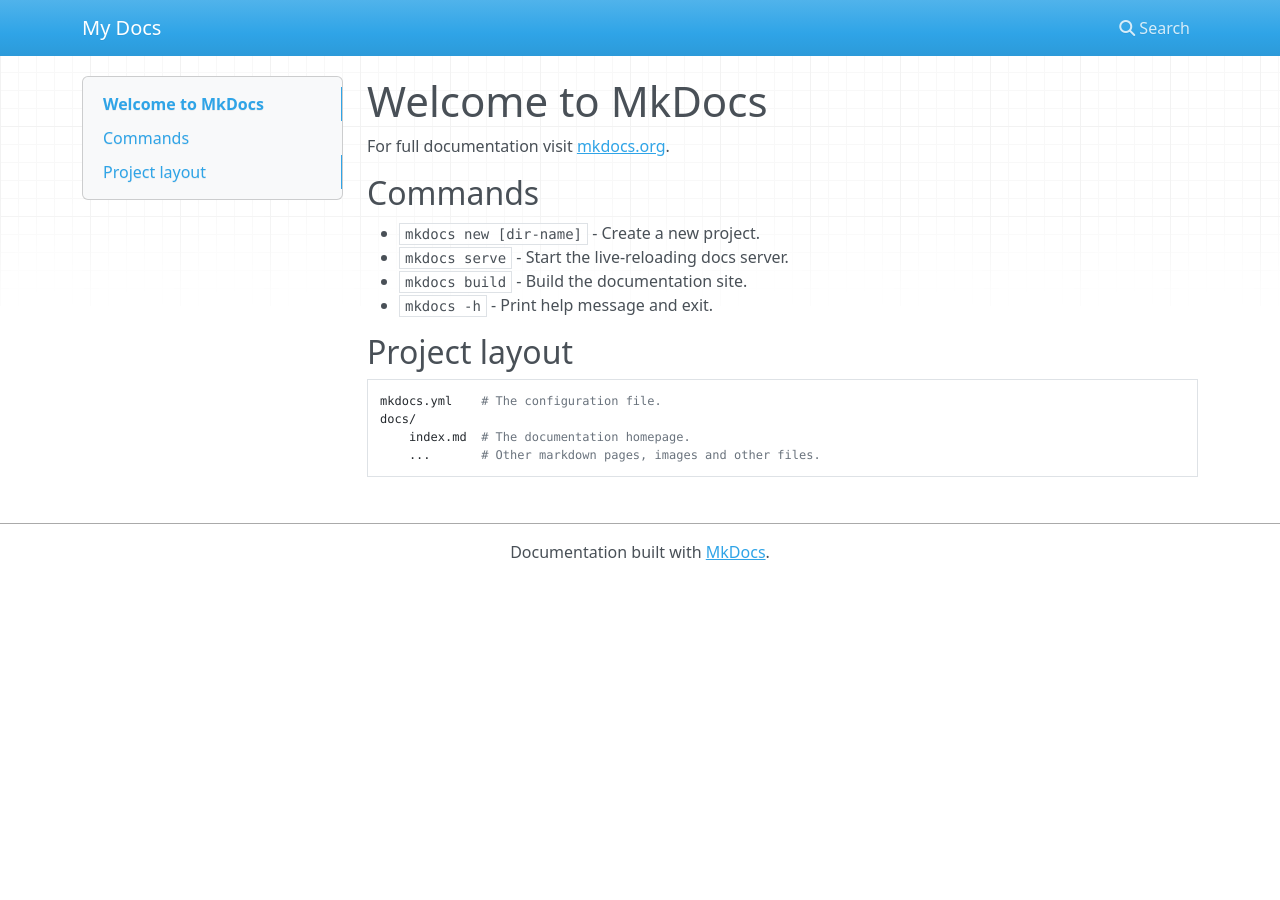
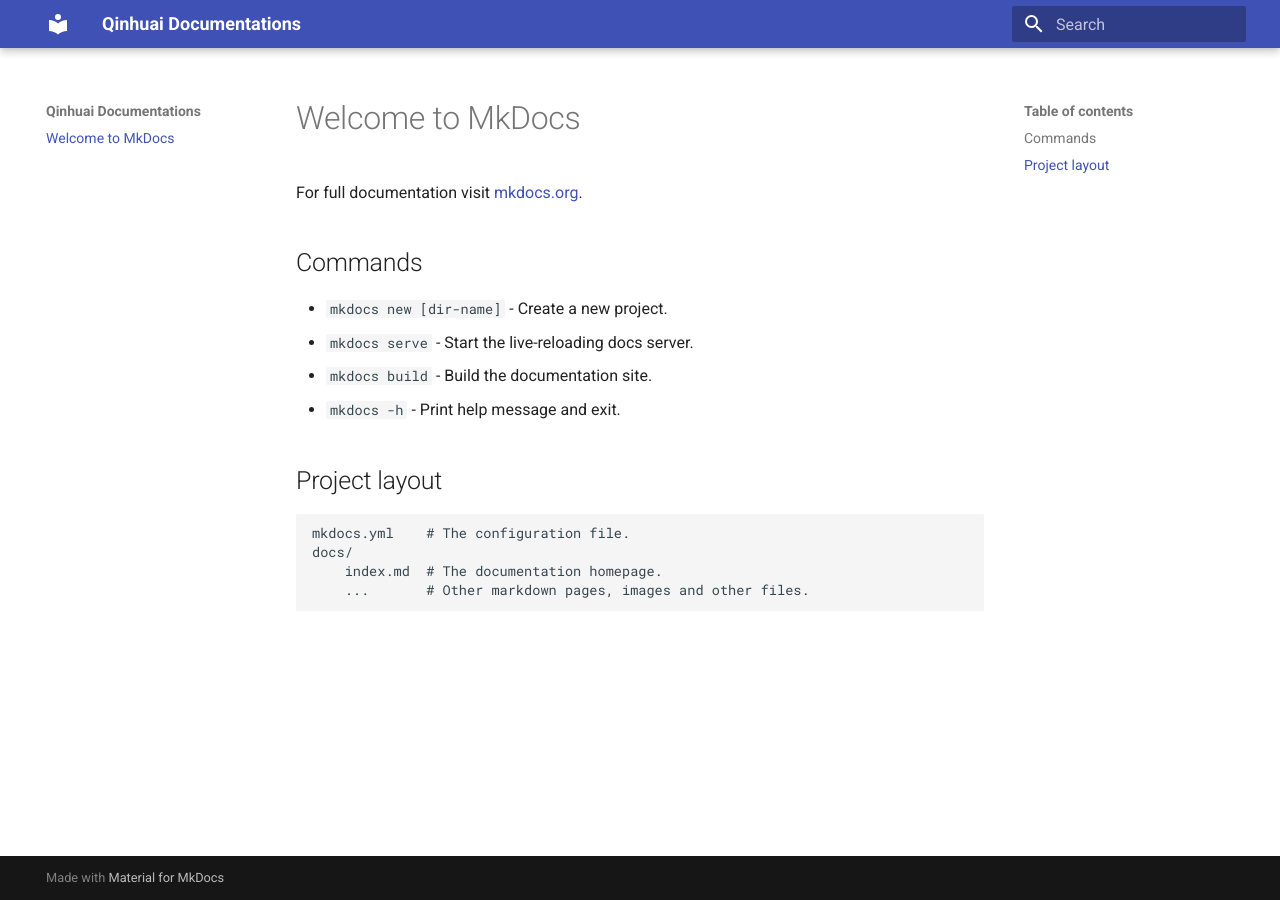
Before and after one commit to Parkour-Labs/dust-docs, an MkDocs documentation site: the page built from docs/index.md, in a window 1280 px wide. Built offline with MkDocs 1.6.1 and Material for MkDocs 9.7.7, drawn with Linux system fonts in a browser that asks for light colours; nearby versions of some CDN libraries.

Commit message:
feat: minimal metadata setup

```diff
--- a/mkdocs.yml
+++ b/mkdocs.yml
@@ -1 +1,4 @@
-site_name: My Docs
+# yaml-language-server: $schema=https://squidfunk.github.io/mkdocs-material/schema.json
+site_name: Qinhuai Documentations
+theme:
+  name: material
```
Also changed, not shown: 1 other file.
